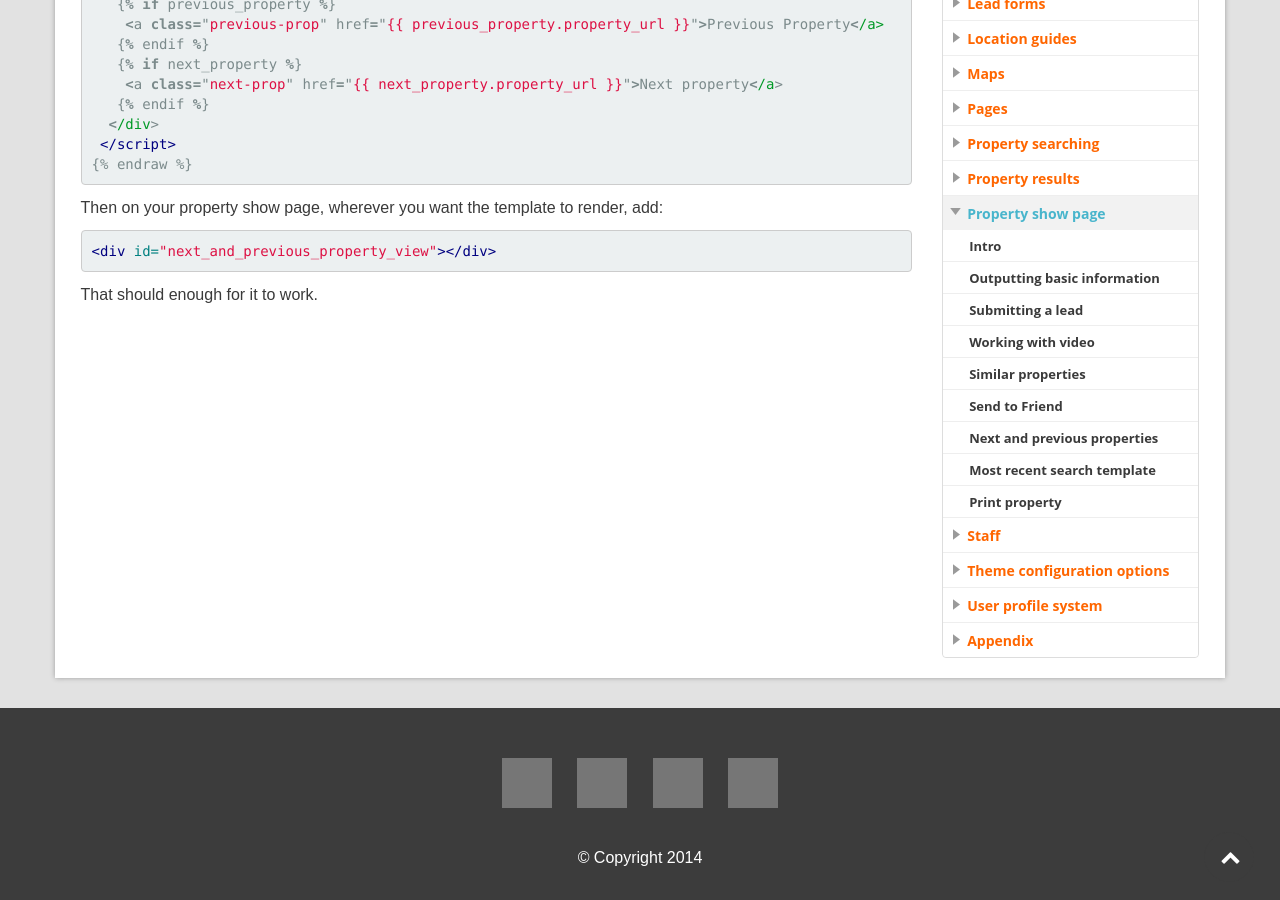
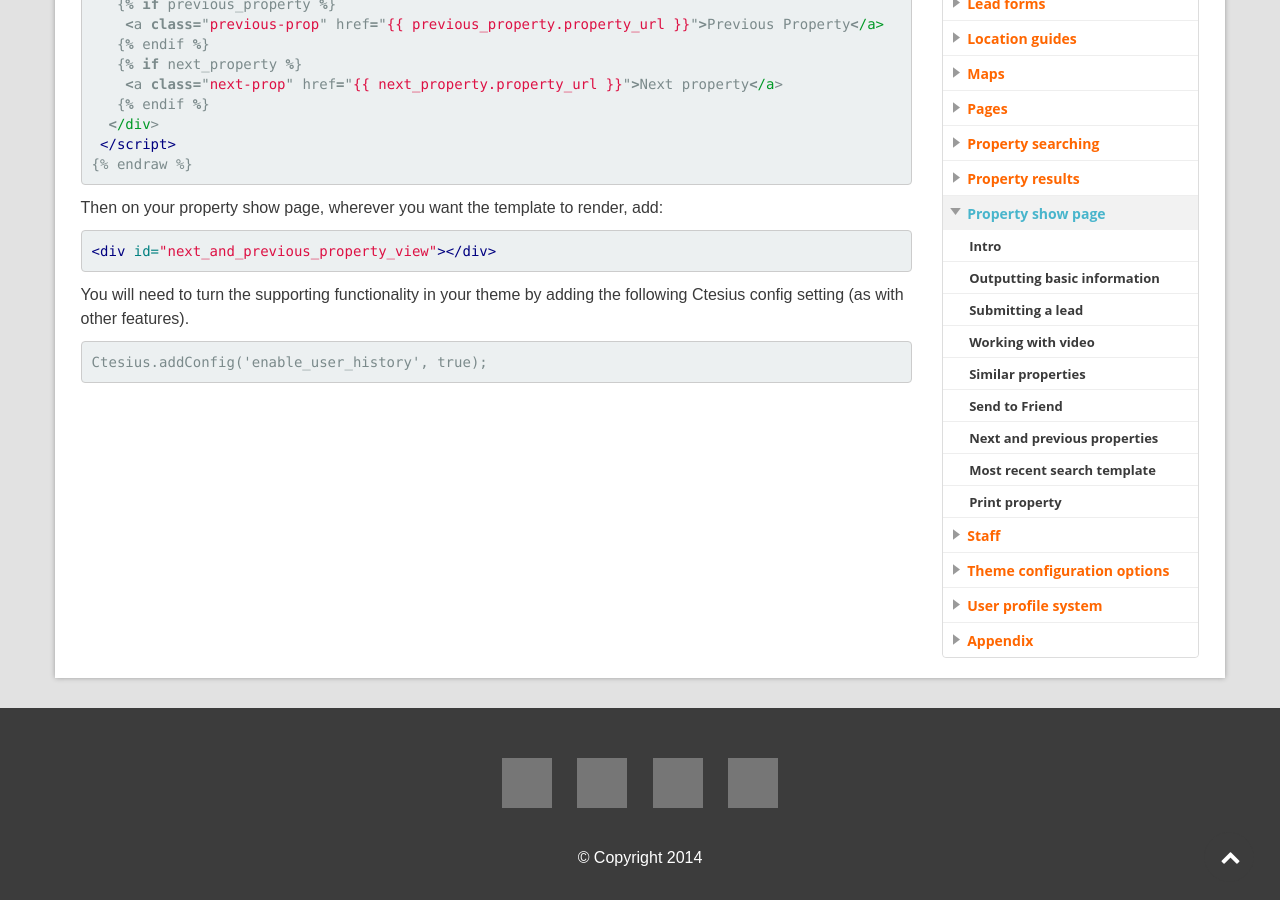
Before and after one commit to homeflow/homeflow.github.io, a Jekyll site: the page built from _posts/property-show-page/2015-01-09-next-prev-properties.md, in a window 1280 px wide and 900 px high, scrolled down 636 px, cut to the strip 0-900 px from the top of the window. Built offline with Jekyll 4.4.1, drawn with Linux system fonts in a browser that asks for light colours; grey boxes are pictures that could not be loaded.

Commit message:
Enable search history

```diff
--- a/_posts/property-show-page/2015-01-09-next-prev-properties.md
+++ b/_posts/property-show-page/2015-01-09-next-prev-properties.md
@@ -29,4 +29,8 @@ Then on your property show page, wherever you want the template to render, add:
 <div id="next_and_previous_property_view"></div>
 {% endhighlight %}
 
-That should enough for it to work.
+You will need to turn the supporting functionality in your theme by adding the following Ctesius config setting (as with other features).
+
+{% highlight html %}
+Ctesius.addConfig('enable_user_history', true);
+{% endhighlight %}
```
